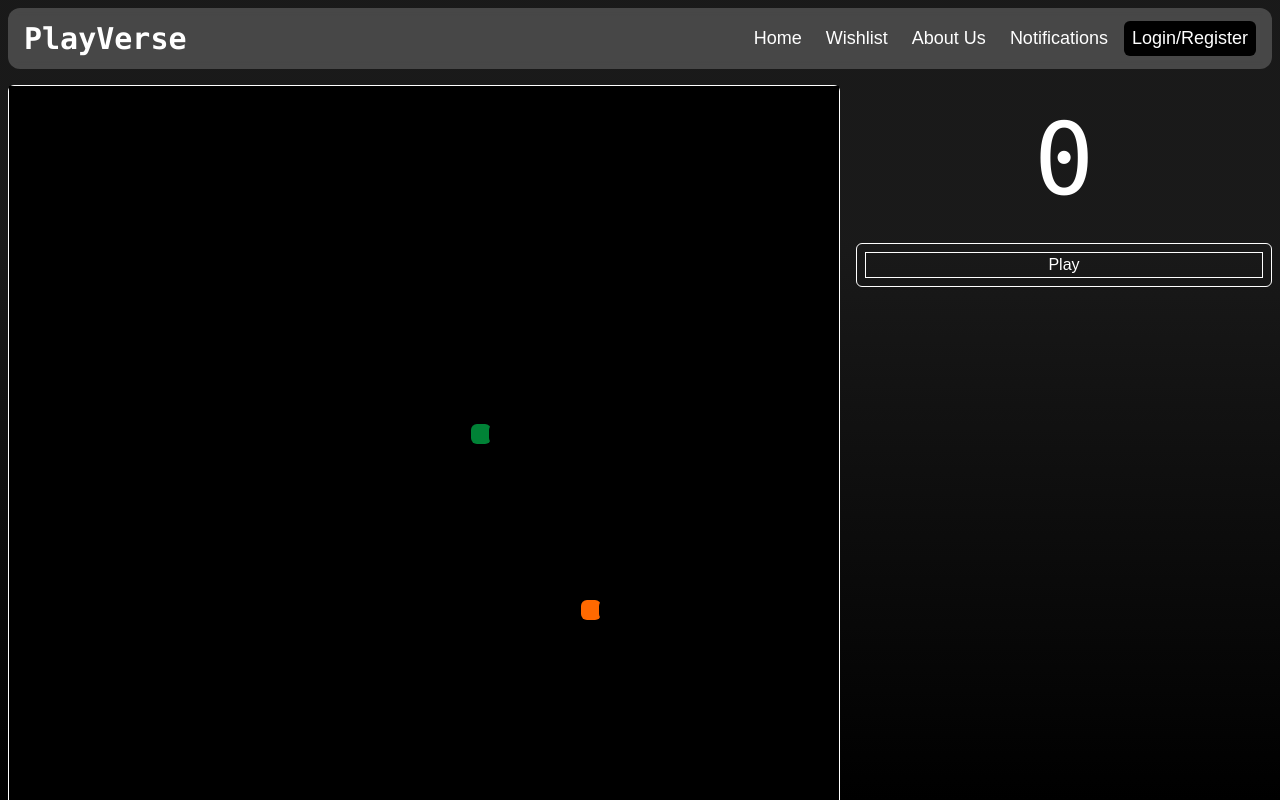
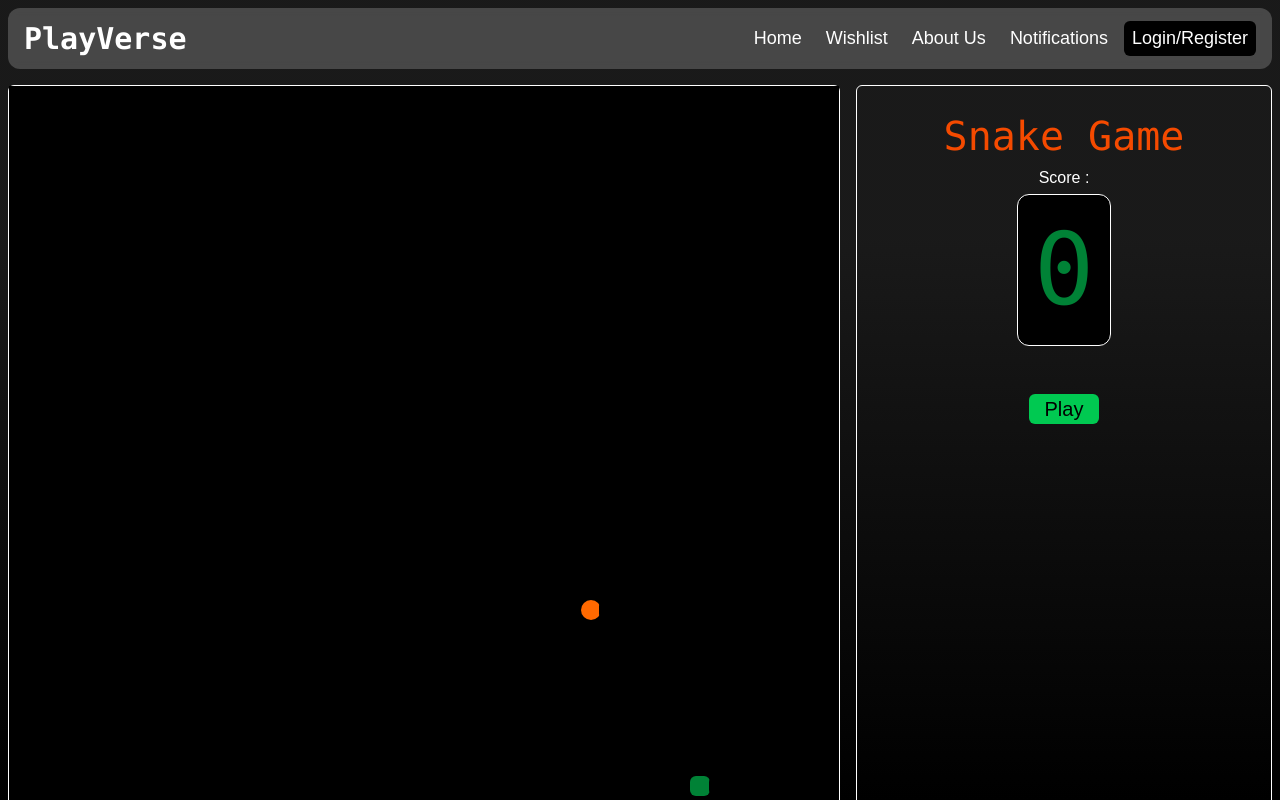
Before and after one commit to abhinandan029/PlayVerse, a React (Vite) app: page /game in a window 1280 px wide. Built offline with nearby package versions, Linux system fonts and the light colour scheme.

Commit message:
UI ploish

```diff
--- a/src/games/UI/buttons.jsx
+++ b/src/games/UI/buttons.jsx
@@ -3,18 +3,20 @@ function Buttons({setPlaying, playing, gameOver, restart}){
 
   console.log(playing);
   return(
-    <div className="border border-white flex flex-col w-full m-2 p-2 rounded-md">
+    <div className="flex flex-col w-full m-2 p-5 rounded-md items-center justify-center">
       {
+        gameOver === false &&
         playing === true ?
 
         <button
-        className="text-white border border-white"
+        className="text-black text-[20px] px-4 rounded-md bg-blue-500 cursor-pointer hover:scale-[1.05] transition-all duration-300 ease-in-out focus:outline-none"
+        disable={gameOver === true}
         onClick={() => setPlaying(false)}>
           Pause
         </button> :
 
         <button
-        className="text-white border border-white"
+        className="text-black text-[20px] px-4 rounded-md bg-green-500 cursor-pointer hover:scale-[1.05] transition-all duration-300 ease-in-out focus:outline-none"
         onClick={() => setPlaying(true)}>
           Play
         </button>
@@ -23,9 +25,17 @@ function Buttons({setPlaying, playing, gameOver, restart}){
       {
         gameOver === true &&
 
-        <button
-        className="text-white border border-white"
-        onClick={() => restart()}>Restart</button>
+        <>
+          <p className="text-red-500 text-[50px]">Game Over</p>
+
+          <button
+          className="text-black text-[20px] px-4 rounded-md bg-red-700 cursor-pointer hover:scale-[1.05] transition-all duration-300 ease-in-out focus:outline-none"
+          onClick={() => restart()}>
+            Restart
+          </button>
+
+        </>
+
       }
 
     </div>
--- a/src/games/UI/scoreBoard.jsx
+++ b/src/games/UI/scoreBoard.jsx
@@ -1,8 +1,11 @@
 
-function ScoreBoard({score}){
+function ScoreBoard({score, name}){
   return (
-    <div className="w-full items-center flex flex-col">
-      <p className="text-[100px] text-white font-mono">{score}</p>
+    <div className="w-full items-center flex flex-col p-5">
+      <p className="text-orange-600 text-[40px] font-mono">{name}</p>
+
+      <p className="mb-0 text-white">Score :</p>
+      <p className="text-[100px] text-green-700 font-mono mt-1 border border-white px-4 py-0 rounded-xl bg-black">{score}</p>
     </div>
   );
 }
--- a/src/games/snakeGame/snakeGame.jsx
+++ b/src/games/snakeGame/snakeGame.jsx
@@ -3,11 +3,13 @@ import { useState, useEffect, useRef, useCallback } from "react"
 import GameBoard from "../UI/GameBoard.jsx"
 import ScoreBoard from "../UI/scoreBoard.jsx"
 import Buttons from "../UI/buttons.jsx"
+// import LeaderBoard from "../UI/leaderBoard.jsx"
 
-const GRID_WIDTH = 45;
+const GAME_NAME = "Snake Game"
+const GRID_WIDTH = 45
 const GRID_HEIGHT = 34
 const GRID_SIZE = GRID_WIDTH * GRID_HEIGHT;
-const INITIAL_HEAD = [700]
+const INITIAL_HEAD = [Math.floor(Math.random() * GRID_SIZE)]
 const INITIAL_FOOD = randomEmptyCell(INITIAL_HEAD)
 
 function randomEmptyCell(occupied){
@@ -81,6 +83,7 @@ function SnakeGame(){
 
         if(prevSnake.includes(newHead)){
           setGameOver(true);
+          setPlaying(false);
           return prevSnake;
         }
 
@@ -122,7 +125,7 @@ function SnakeGame(){
             Array.from({ length : GRID_SIZE}).map((cell, index) => {
               let color = "bg-black"
               if(snake.includes(index)) color = "bg-green-700";
-              else if(index === food) color = "bg-orange-500";
+              else if(index === food) color = "bg-orange-500 rounded-xl";
 
               return <div className={`h-5 w-5 rounded-md ${color}`} key={index}></div>
             })
@@ -130,10 +133,10 @@ function SnakeGame(){
         </div>
       </GameBoard>
 
-      <div className="flex flex-col basis-1/3 m-2 items-center">
+      <div className="flex flex-col basis-1/3 m-2 items-center border border-white rounded-md">
 
-        <ScoreBoard score={score}/>
-        <Buttons setPlaying={setPlaying} playing={playing} gameOver={gameOver} restart={restartGame}/>
+        <ScoreBoard score={score} name={GAME_NAME} />
+        <Buttons setPlaying={setPlaying} playing={playing} gameOver={gameOver} restart={restartGame} />
 
       </div>
 
```
